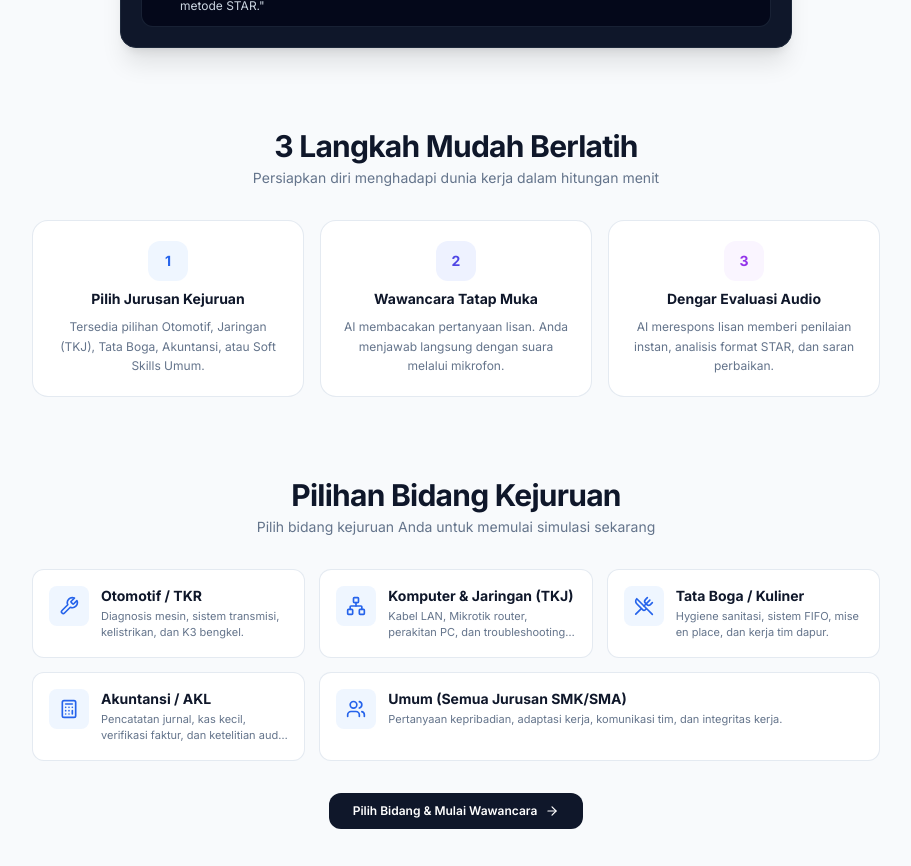
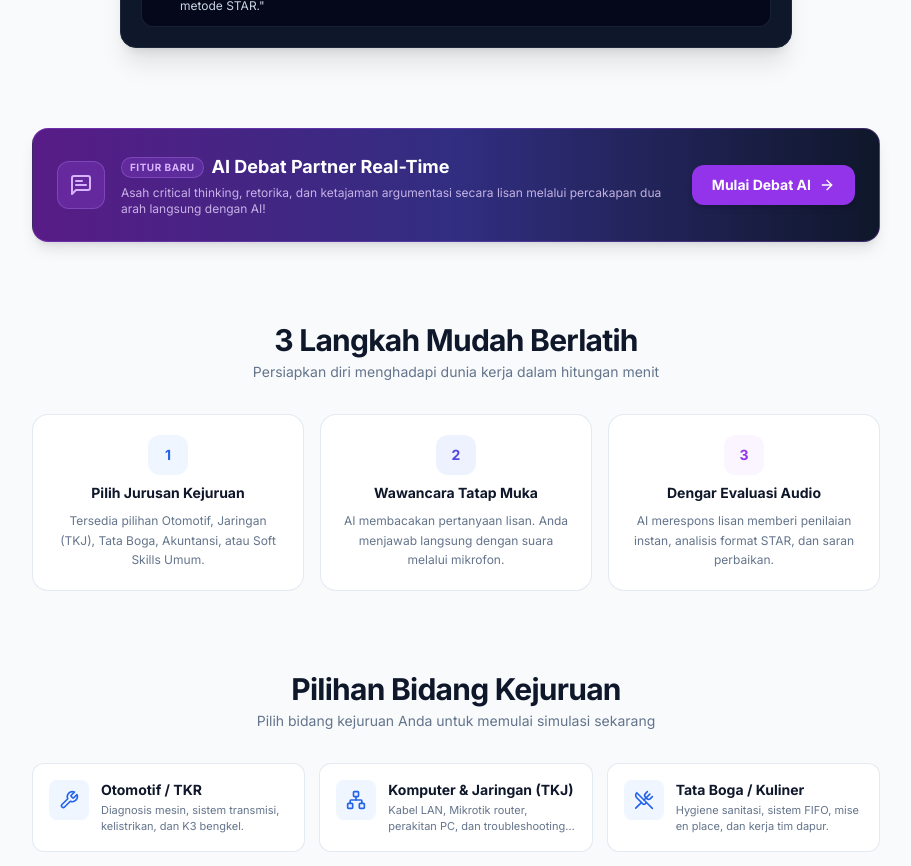
Before and after one commit to lionelsega15-del/JobReady-AI, a React (Vite) app: page / in a window 1280 px wide. Shown: the part 880-1746 px from the top of the page, without its empty margins (184-1095 px from the left). Built offline with nearby package versions, Linux system fonts and the light colour scheme.

Commit message:
feat: tambah banner AI Debat Partner di beranda untuk akses langsung

```diff
--- a/src/pages/Home.tsx
+++ b/src/pages/Home.tsx
@@ -2,7 +2,7 @@ import React from 'react';
 import { PageView } from '../types';
 import {
   Video, ArrowRight, CheckCircle2, History,
-  Wrench, Network, UtensilsCrossed, Calculator, Users, Sparkles, Volume2, Mic
+  Wrench, Network, UtensilsCrossed, Calculator, Users, Sparkles, Volume2, Mic, MessageSquareText
 } from 'lucide-react';
 
 interface HomeProps {
@@ -130,6 +130,35 @@ export const Home: React.FC<HomeProps> = ({ onNavigate }) => {
               </div>
             </div>
           </div>
+        </div>
+      </section>
+
+      {/* Fitur Baru: AI Debat Partner Banner */}
+      <section className="max-w-4xl mx-auto px-4 sm:px-6">
+        <div className="bg-gradient-to-r from-purple-900 via-indigo-900 to-slate-900 rounded-2xl p-5 sm:p-6 text-white border border-purple-500/30 shadow-lg flex flex-col sm:flex-row items-center justify-between gap-5">
+          <div className="flex items-start sm:items-center gap-4">
+            <div className="w-12 h-12 rounded-xl bg-purple-500/20 border border-purple-400/30 flex items-center justify-center shrink-0">
+              <MessageSquareText className="w-6 h-6 text-purple-300" />
+            </div>
+            <div>
+              <div className="flex items-center gap-2">
+                <span className="text-[10px] font-bold uppercase tracking-wider text-purple-300 bg-purple-500/20 px-2 py-0.5 rounded-full border border-purple-400/30">
+                  Fitur Baru
+                </span>
+                <h3 className="font-bold text-base sm:text-lg text-white">AI Debat Partner Real-Time</h3>
+              </div>
+              <p className="text-xs text-purple-200/80 mt-1 max-w-xl">
+                Asah critical thinking, retorika, dan ketajaman argumentasi secara lisan melalui percakapan dua arah langsung dengan AI!
+              </p>
+            </div>
+          </div>
+          <button
+            onClick={() => onNavigate('debate')}
+            className="w-full sm:w-auto inline-flex items-center justify-center gap-2 px-5 py-2.5 rounded-xl bg-purple-600 hover:bg-purple-500 text-white font-bold text-xs sm:text-sm transition shrink-0 cursor-pointer shadow-md hover:scale-[1.02] active:scale-95"
+          >
+            <span>Mulai Debat AI</span>
+            <ArrowRight className="w-4 h-4" />
+          </button>
         </div>
       </section>
 
```
